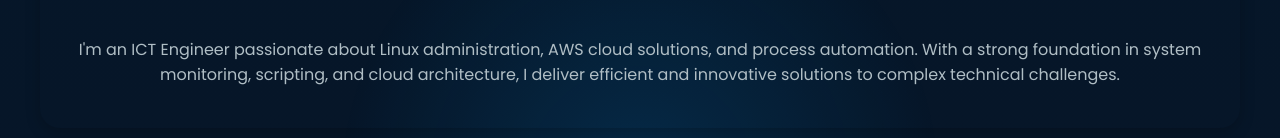
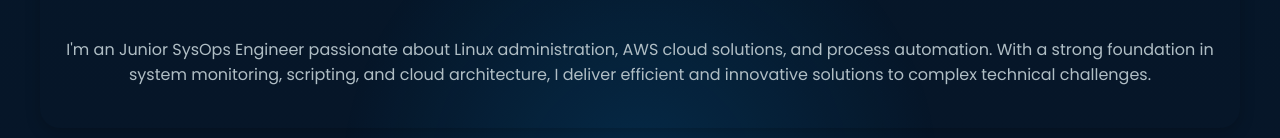
Before and after one commit to jakubzyzanski/jakubzyzanski.github.io, a plain HTML site: page index.html in a window 1280 px wide. Shown: the part 219-357 px from the top of the page. Drawn offline with Linux system fonts and the light colour scheme.

Commit message:
My-portfolio v2.6 - Updated content due to new job position
- Updated website text to reflect new role as Junior SysOps Engineer.
- Adjusted descriptions and headings where necessary.

```diff
--- a/index.html
+++ b/index.html
@@ -1,7 +1,7 @@
 <!DOCTYPE html>
 <html lang="en">
     <head>
-        <meta name="description" content="Explore my portfolio: ICT Engineer specializing in Linux administration, AWS cloud solutions, and scripting projects.">
+        <meta name="description" content="Explore my portfolio: Junior SysOps Engineer specializing in Linux administration, AWS cloud solutions, and scripting projects.">
 
         <!-- Google tag (gtag.js) -->
         <script async src="https://www.googletagmanager.com/gtag/js?id=G-33J3C6CJ2H"></script>
@@ -17,7 +17,7 @@
         <!-- Responsive viewport settings for mobile compatibility -->
         <meta name="viewport" content="width=device-width, initial-scale=1.0">
         <!-- Page title displayed in browser tab -->
-        <title>Jakub Zyzański - ICT Engineer Portfolio | Linux, AWS, Automation</title>
+        <title>Jakub Zyzański - Junior SysOps Engineer Portfolio | Linux, AWS, Automation</title>
         <!-- Favicon -->
         <link rel="shortcut icon" type="image/x-icon" href="/images/favicon.ico" />
         <link rel="icon" type="image/png" href="/images/favicon-96x96.png" sizes="96x96" />
@@ -32,8 +32,8 @@
         <!-- FontAwesome for social media icons -->
         <link rel="stylesheet" href="https://cdnjs.cloudflare.com/ajax/libs/font-awesome/6.5.1/css/all.min.css" integrity="sha512-DTOQO9RWCH3ppGqcWaEA1BIZOC6xxalwEsw9c2QQeAIftl+Vegovlnee1c9QX4TctnWMn13TZye+giMm8e2LwA==" crossorigin="anonymous" referrerpolicy="no-referrer" />
         <!-- Open Graph Meta Tags -->
-        <meta property="og:title" content="Jakub Zyzański - ICT Engineer Portfolio" />
-        <meta property="og:description" content="I'm an ICT Engineer passionate about Linux administration, AWS cloud solutions, and process automation. Discover my projects and skills!" />
+        <meta property="og:title" content="Jakub Zyzański - Junior SysOps Engineer Portfolio" />
+        <meta property="og:description" content="I'm an Junior SysOps Engineer passionate about Linux administration, AWS cloud solutions, and process automation. Discover my projects and skills!" />
         <meta property="og:image" content="https://jakubzyzanski.github.io/images/thumbnail.png" />
         <meta property="og:url" content="https://jakubzyzanski.github.io/" />
         <meta property="og:type" contenttrying="website" />
@@ -41,8 +41,8 @@
         <meta property="og:image:height" content="630" />
         <!-- Twitter Card Meta Tags -->
         <meta name="twitter:card" content="summary_large_image" />
-        <meta name="twitter:title" content="Jakub Zyzański - ICT Engineer Portfolio" />
-        <meta name="twitter:description" content="I'm an ICT Engineer passionate about Linux administration, AWS cloud solutions, and process automation. Discover my projects and skills!" />
+        <meta name="twitter:title" content="Jakub Zyzański - Junior SysOps Engineer Portfolio" />
+        <meta name="twitter:description" content="I'm an Junior SysOps Engineer passionate about Linux administration, AWS cloud solutions, and process automation. Discover my projects and skills!" />
         <meta name="twitter:image" content="https://jakubzyzanski.github.io/images/thumbnail.png" />
         <!-- JavaScript file loaded after HTML (deferred) -->
         <script src="script.js" defer></script>
@@ -86,7 +86,7 @@
     <section id="about" class="section intro-section reveal">
         <h2>About Me</h2>
         <!-- Personal description -->
-        <p>I'm an ICT Engineer passionate about Linux administration, AWS cloud solutions, and process automation. With a strong foundation in system monitoring, scripting, and cloud architecture, I deliver efficient and innovative solutions to complex technical challenges.</p>
+        <p>I'm an Junior SysOps Engineer passionate about Linux administration, AWS cloud solutions, and process automation. With a strong foundation in system monitoring, scripting, and cloud architecture, I deliver efficient and innovative solutions to complex technical challenges.</p>
     </section>
 
     <!-- Header section with name and subtitle -->
```
